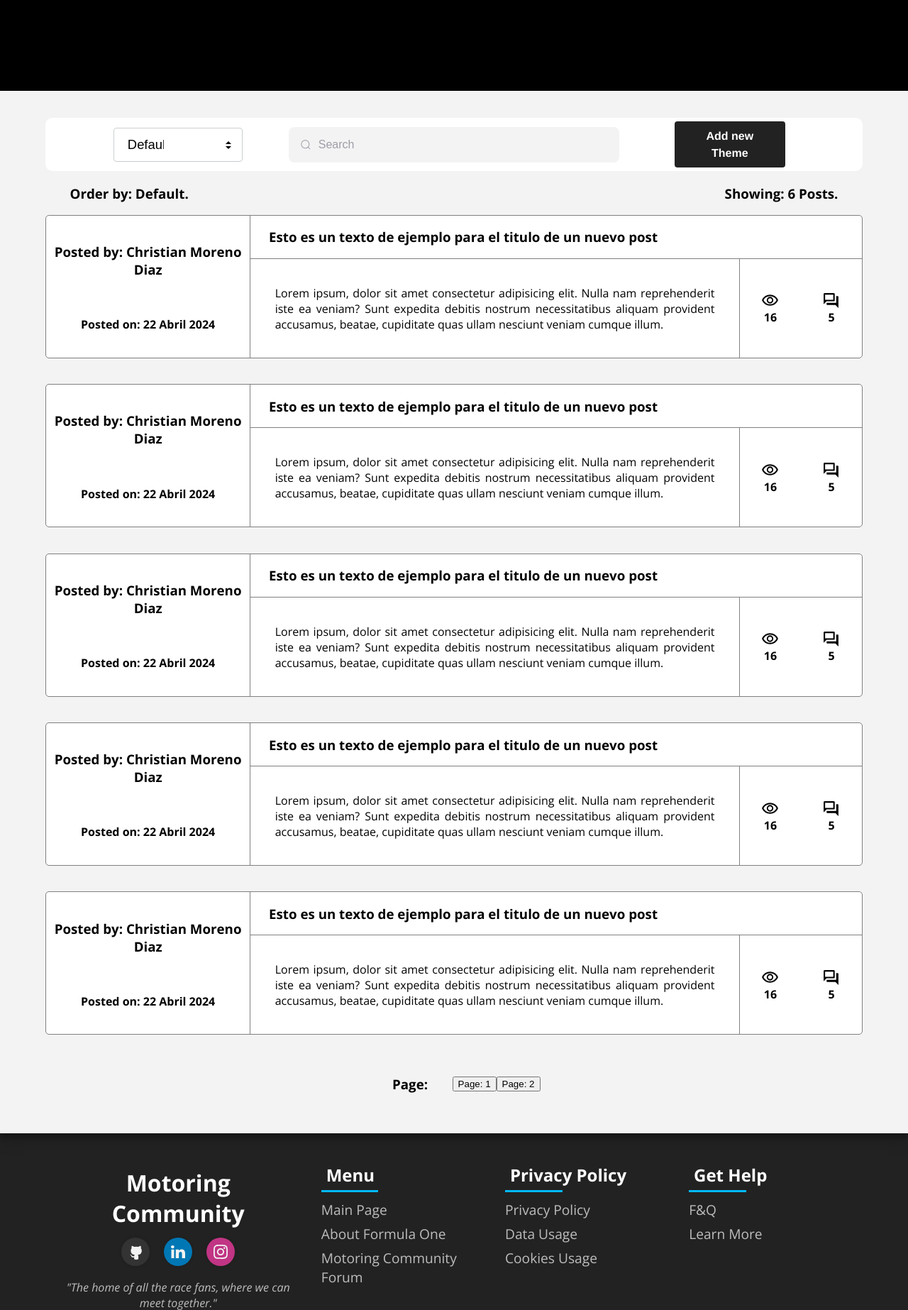
After one commit to Chriiis85/TFG-DAW-2024, a PHP site: page /forum.php in a window 1280 px wide. The commit adds this page. Shown: the top 1846 px of the page at 71% size. Run offline with PHP 8.4, Linux system fonts and the light colour scheme; some libraries are stand-ins or nearby versions.

Commit message:
ForoCreado

```diff
--- a/CSS/forum.css
+++ b/CSS/forum.css
@@ -15,78 +15,76 @@ body {
 .main {
   width: 100%;
   padding-top: 10%;
-  padding-bottom: 5%;
   display: flex;
   align-items: center;
   justify-content: center;
   flex-direction: column;
 }
 
-.main-bar {
+.main-bar{
   width: 90%;
   height: 75px;
   display: flex;
   align-items: center;
   justify-content: center;
   flex-direction: row;
-  border-radius: 5px;
   background-color: white;
-  margin-bottom: 3%;
-  box-shadow: rgba(0, 0, 0, 0.16) 0px 3px 6px, rgba(0, 0, 0, 0.23) 0px 3px 6px;
+  border-radius: 10px;
 }
-
-.main-bar-new {
+.main-bar-filter{
   width: 25%;
   height: 100%;
   display: flex;
   align-items: center;
   justify-content: center;
-  border-top-left-radius: 5px;
-  border-bottom-left-radius: 5px;
+  padding-left: 5%;
 }
 
-.main-bar-search {
+.main-bar-search{
   width: 50%;
   height: 100%;
   display: flex;
   align-items: center;
   justify-content: center;
-  border-left: 2px solid black;
-  border-right: 2px solid black;
 }
 
-.main-bar-filter {
+.main-bar-add{
   width: 25%;
   height: 100%;
   display: flex;
   align-items: center;
   justify-content: center;
-  border-top-right-radius: 5px;
-  border-bottom-right-radius: 5px;
+  padding-right: 5%;
 }
 
-.main-content {
-  width: 90%;
-  display: flex;
-  align-items: flex-start;
-  justify-content: space-between;
-  flex-direction: row;
-}
-
-.main-content1 {
-  width: 33%;
-  display: flex;
-  align-items: center;
-  justify-content: center;
-}
-
-.main-content2 {
-  width: 65%;
+.posts-container{
+  width: 100%;
+  padding-top: 3%;
+  padding-bottom: 3%;
   display: flex;
   align-items: center;
   justify-content: center;
   flex-direction: column;
-  background-color: #0d0c22;
+  background-color: #f3f3f3;
+  box-shadow: rgba(0, 0, 0, 0.19) 0px 10px 20px, rgba(0, 0, 0, 0.23) 0px 6px 6px;
+}
+
+.posts-container-info{
+  width: 90%;
+  display: flex;
+  align-items: center;
+  justify-content: space-between;
+  flex-direction: row;
+  text-align: center;
+}
+
+.post-card-container {
+  width: 90%;
+  height: 200px;
+  margin-bottom: 3%;
+  display: flex;
+  align-items: center;
+  justify-content: center;
 }
 
 .post-card {
@@ -168,7 +166,13 @@ h1 {
 }
 
 .post-card-5 > p {
+  width: 90%;
+  height: 90%;
   padding: 5%;
+  display: flex;
+  align-items: center;
+  justify-content: center;
+  text-align: justify;
 }
 
 .post-card-6 {
@@ -219,29 +223,109 @@ h1 {
   font-weight: bold;
 }
 
-/*PAGINACION*/
-.pagination {
-  /* Estilos para la paginación */
-  margin-top: 10px;
+/*---------------------------------------------------------SEARCH INPUT----------------------------------------------------------------------*/
+.group {
+  position: relative;
+  display: flex;
+  align-items: center;
+  line-height: 28px;
+  width: 90%;
+  height: 100px;
+ }
+
+ .input {
+  width: 100%;
+  height: 50px;
+  line-height: 28px;
+  padding: 0 1rem;
+  padding-left: 2.5rem;
+  border: 2px solid transparent;
+  border-radius: 8px;
+  outline: none;
+  background-color: #f3f3f4;
+  color: #0d0c22;
+  font-size: 1em;
+  transition: .3s ease;
+ }
+
+ .input::placeholder {
+  color: #9e9ea7;
+ }
+
+ .input:focus, input:hover {
+  outline: none;
+  border-color: rgb(0, 185, 255);
+  background-color: #fff;
+  box-shadow: 0 0 0 4px rgb(0 185 255 / 10%);
+ }
+
+ .icon {
+  position: absolute;
+  left: 1rem;
+  fill: #9e9ea7;
+  width: 1rem;
+  height: 1rem;
+ }
+
+ /*-------------------------------------------------------------SELECT----------------------------------------------------------------------*/
+
+ .select {
+  width: 70%;
+  position: relative;
 }
-.pagination button {
-  /* Estilos para los botones de paginación */
-  padding: 5px 10px;
-  margin: 0 2px;
+
+#select3{
+  display: none;
+}
+select {
+  appearance: none;
+  /*  safari  */
+  -webkit-appearance: none;
+  /*  other styles for aesthetics */
+  width: 100%;
+  font-size: 1.15rem;
+  padding: 0.675em 6em 0.675em 1em;
+  background-color: #fff;
+  border: 1px solid #caced1;
+  border-radius: 0.25rem;
+  color: #000;
   cursor: pointer;
 }
 
-/*Buttons*/
-.buttons {
-  background-color: white;
+.select::before,
+.select::after {
+  --size: 0.3rem;
+  content: "";
+  position: absolute;
+  right: 1rem;
+  pointer-events: none;
+}
+
+.select::before {
+  border-left: var(--size) solid transparent;
+  border-right: var(--size) solid transparent;
+  border-bottom: var(--size) solid black;
+  top: 40%;
+}
+
+.select::after {
+  border-left: var(--size) solid transparent;
+  border-right: var(--size) solid transparent;
+  border-top: var(--size) solid black;
+  top: 55%;
+}
+
+/*-------------------------------------------------------------BUTTON ADD---------------------------------------------------------------------*/
+.button-add {
+  background-color: #222;
   border-radius: 4px;
   border-style: none;
   box-sizing: border-box;
-  color: black;
+  color: #fff;
   cursor: pointer;
   display: inline-block;
-  font-family: "Farfetch Basis", "Helvetica Neue", Arial, sans-serif;
-  font-size: 1em;
+  font-family: "Farfetch Basis","Helvetica Neue",Arial,sans-serif;
+  font-size: 16px;
   font-weight: 700;
   line-height: 1.5;
   margin: 0;
@@ -257,52 +341,30 @@ h1 {
   user-select: none;
   -webkit-user-select: none;
   touch-action: manipulation;
-  width: 150px;
+  width: 60%;
 }
 
-.buttons:hover,
-.buttons:focus {
-  opacity: 0.75;
+.button-add:hover,
+.button-add:focus {
+  opacity: .75;
 }
 
-.group {
+/*-------------------------------------------------------------PAGINATION---------------------------------------------------------------------*/
+.pagination{
+  width: 90%;
   display: flex;
-  line-height: 50px;
   align-items: center;
-  position: relative;
-  width: 70%;
+  justify-content: center;
+  flex-direction: row;
 }
-
-.input {
-  width: 100%;
-  height: 40px;
-  line-height: 28px;
-  padding: 0 1rem;
-  padding-left: 2.5rem;
-  border: 2px solid black;
-  border-radius: 8px;
-  outline: none;
-  background-color: #f3f3f4;
-  color: #0d0c22;
-  transition: 0.3s ease;
+.buttonPagination{
+  font-size: 1.25em;
+  width: 30px;
+  height: 30px;
+  display: flex;
+  align-items: center;
+  justify-content: center;
+  margin-left: 2%;
+  border-radius: 50%;
+  background-color: transparent;
 }
-
-.input::placeholder {
-  color: #9e9ea7;
-}
-
-.input:focus,
-input:hover {
-  outline: none;
-  border-color: rgba(0, 48, 73, 0.4);
-  background-color: #fff;
-  box-shadow: 0 0 0 4px rgb(0 48 73 / 10%);
-}
-
-.icon {
-  position: absolute;
-  left: 1rem;
-  fill: #9e9ea7;
-  width: 1rem;
-  height: 1rem;
-}
--- /dev/null
+++ b/forum.php
@@ -0,0 +1,320 @@
+<!DOCTYPE html>
+<html lang="en">
+  <head>
+    <meta charset="UTF-8" />
+    <meta name="viewport" content="width=device-width, initial-scale=1.0" />
+    <title>Motoring Community - Forum</title>
+    <!-- Link al archivo CSS -->
+  </head>
+  <body>
+    <link rel="stylesheet" href="CSS/forum.css" />
+
+    <section class="main">
+      <article class="posts-container" id="postsContainer">
+        <div class="main-bar">
+          <div class="main-bar-filter">
+            <div class="select">
+              <select id="filter">
+                <option value="Default">Default</option>
+                <option value="Popularity">Popularity</option>
+                <option value="Views">Views</option>
+                <option value="Newest">Newest</option>
+              </select>
+            </div>
+          </div>
+          <div class="main-bar-search">
+            <div class="group">
+              <svg class="icon" aria-hidden="true" viewBox="0 0 24 24">
+                <g>
+                  <path
+                    d="M21.53 20.47l-3.66-3.66C19.195 15.24 20 13.214 20 11c0-4.97-4.03-9-9-9s-9 4.03-9 9 4.03 9 9 9c2.215 0 4.24-.804 5.808-2.13l3.66 3.66c.147.146.34.22.53.22s.385-.073.53-.22c.295-.293.295-.767.002-1.06zM3.5 11c0-4.135 3.365-7.5 7.5-7.5s7.5 3.365 7.5 7.5-3.365 7.5-7.5 7.5-7.5-3.365-7.5-7.5z"
+                  ></path>
+                </g>
+              </svg>
+              <input placeholder="Search" type="search" class="input" />
+            </div>
+          </div>
+          <div class="main-bar-add">
+            <button class="button-add" role="button">Add new Theme</button>
+          </div>
+        </div>
+        <div class="posts-container-info">
+          <h1 id="orderP">Order by: Default.</h1>
+          <h1 id="countPostP">Showing: 19 Posts.</h1>
+        </div>
+        <div class="post-card-container">
+          <div class="post-card">
+            <div class="post-card-1">
+              <h1>Posted by: Christian Moreno Diaz</h1>
+              <p>Posted on: 22 Abril 2024</p>
+            </div>
+            <div class="post-card-2">
+              <div class="post-card-3">
+                <h1>
+                  Esto es un texto de ejemplo para el titulo de un nuevo post
+                </h1>
+              </div>
+              <div class="post-card-4">
+                <div class="post-card-5">
+                  <p id="pLimit">
+                    Lorem ipsum, dolor sit amet consectetur adipisicing elit.
+                    Nulla nam reprehenderit iste ea veniam? Sunt expedita
+                    debitis nostrum necessitatibus aliquam provident accusamus,
+                    beatae, cupiditate quas ullam nesciunt veniam cumque illum.
+                  </p>
+                </div>
+                <div class="post-card-6">
+                  <div class="post-card-views">
+                    <img src="Images/view.svg" alt="" />
+                    <p>16</p>
+                  </div>
+                  <div class="post-card-msg">
+                    <img src="Images/msg.svg" alt="" />
+                    <p>5</p>
+                  </div>
+                </div>
+              </div>
+            </div>
+          </div>
+        </div>
+        <div class="post-card-container">
+          <div class="post-card">
+            <div class="post-card-1">
+              <h1>Posted by: Christian Moreno Diaz</h1>
+              <p>Posted on: 22 Abril 2024</p>
+            </div>
+            <div class="post-card-2">
+              <div class="post-card-3">
+                <h1>
+                  Esto es un texto de ejemplo para el titulo de un nuevo post
+                </h1>
+              </div>
+              <div class="post-card-4">
+                <div class="post-card-5">
+                  <p id="pLimit">
+                    Lorem ipsum, dolor sit amet consectetur adipisicing elit.
+                    Nulla nam reprehenderit iste ea veniam? Sunt expedita
+                    debitis nostrum necessitatibus aliquam provident accusamus,
+                    beatae, cupiditate quas ullam nesciunt veniam cumque illum.
+                  </p>
+                </div>
+                <div class="post-card-6">
+                  <div class="post-card-views">
+                    <img src="Images/view.svg" alt="" />
+                    <p>16</p>
+                  </div>
+                  <div class="post-card-msg">
+                    <img src="Images/msg.svg" alt="" />
+                    <p>5</p>
+                  </div>
+                </div>
+              </div>
+            </div>
+          </div>
+        </div>
+        <div class="post-card-container">
+          <div class="post-card">
+            <div class="post-card-1">
+              <h1>Posted by: Christian Moreno Diaz</h1>
+              <p>Posted on: 22 Abril 2024</p>
+            </div>
+            <div class="post-card-2">
+              <div class="post-card-3">
+                <h1>
+                  Esto es un texto de ejemplo para el titulo de un nuevo post
+                </h1>
+              </div>
+              <div class="post-card-4">
+                <div class="post-card-5">
+                  <p id="pLimit">
+                    Lorem ipsum, dolor sit amet consectetur adipisicing elit.
+                    Nulla nam reprehenderit iste ea veniam? Sunt expedita
+                    debitis nostrum necessitatibus aliquam provident accusamus,
+                    beatae, cupiditate quas ullam nesciunt veniam cumque illum.
+                  </p>
+                </div>
+                <div class="post-card-6">
+                  <div class="post-card-views">
+                    <img src="Images/view.svg" alt="" />
+                    <p>16</p>
+                  </div>
+                  <div class="post-card-msg">
+                    <img src="Images/msg.svg" alt="" />
+                    <p>5</p>
+                  </div>
+                </div>
+              </div>
+            </div>
+          </div>
+        </div>
+        <div class="post-card-container">
+          <div class="post-card">
+            <div class="post-card-1">
+              <h1>Posted by: Christian Moreno Diaz</h1>
+              <p>Posted on: 22 Abril 2024</p>
+            </div>
+            <div class="post-card-2">
+              <div class="post-card-3">
+                <h1>
+                  Esto es un texto de ejemplo para el titulo de un nuevo post
+                </h1>
+              </div>
+              <div class="post-card-4">
+                <div class="post-card-5">
+                  <p id="pLimit">
+                    Lorem ipsum, dolor sit amet consectetur adipisicing elit.
+                    Nulla nam reprehenderit iste ea veniam? Sunt expedita
+                    debitis nostrum necessitatibus aliquam provident accusamus,
+                    beatae, cupiditate quas ullam nesciunt veniam cumque illum.
+                  </p>
+                </div>
+                <div class="post-card-6">
+                  <div class="post-card-views">
+                    <img src="Images/view.svg" alt="" />
+                    <p>16</p>
+                  </div>
+                  <div class="post-card-msg">
+                    <img src="Images/msg.svg" alt="" />
+                    <p>5</p>
+                  </div>
+                </div>
+              </div>
+            </div>
+          </div>
+        </div>
+        <div class="post-card-container">
+          <div class="post-card">
+            <div class="post-card-1">
+              <h1>Posted by: Christian Moreno Diaz</h1>
+              <p>Posted on: 22 Abril 2024</p>
+            </div>
+            <div class="post-card-2">
+              <div class="post-card-3">
+                <h1>
+                  Esto es un texto de ejemplo para el titulo de un nuevo post
+                </h1>
+              </div>
+              <div class="post-card-4">
+                <div class="post-card-5">
+                  <p id="pLimit">
+                    Lorem ipsum, dolor sit amet consectetur adipisicing elit.
+                    Nulla nam reprehenderit iste ea veniam? Sunt expedita
+                    debitis nostrum necessitatibus aliquam provident accusamus,
+                    beatae, cupiditate quas ullam nesciunt veniam cumque illum.
+                  </p>
+                </div>
+                <div class="post-card-6">
+                  <div class="post-card-views">
+                    <img src="Images/view.svg" alt="" />
+                    <p>16</p>
+                  </div>
+                  <div class="post-card-msg">
+                    <img src="Images/msg.svg" alt="" />
+                    <p>5</p>
+                  </div>
+                </div>
+              </div>
+            </div>
+          </div>
+        </div>
+        <div class="post-card-container">
+          <div class="post-card">
+            <div class="post-card-1">
+              <h1>Posted by: Christian Moreno Diaz</h1>
+              <p>Posted on: 22 Abril 2024</p>
+            </div>
+            <div class="post-card-2">
+              <div class="post-card-3">
+                <h1>
+                  Esto es un texto de ejemplo para el titulo de un nuevo post
+                </h1>
+              </div>
+              <div class="post-card-4">
+                <div class="post-card-5">
+                  <p id="pLimit">
+                    Lorem ipsum, dolor sit amet consectetur adipisicing elit.
+                    Nulla nam reprehenderit iste ea veniam? Sunt expedita
+                    debitis nostrum necessitatibus aliquam provident accusamus,
+                    beatae, cupiditate quas ullam nesciunt veniam cumque illum.
+                  </p>
+                </div>
+                <div class="post-card-6">
+                  <div class="post-card-views">
+                    <img src="Images/view.svg" alt="" />
+                    <p>16</p>
+                  </div>
+                  <div class="post-card-msg">
+                    <img src="Images/msg.svg" alt="" />
+                    <p>5</p>
+                  </div>
+                </div>
+              </div>
+            </div>
+          </div>
+        </div>
+        <div class="pagination" id="pagination">
+          <h1>Page:</h1>
+        </div>
+      </article>
+    </section>
+    <?php
+    include "footer.php";
+    ?>
+  </body>
+  <script>
+    document.addEventListener("DOMContentLoaded", function () {
+      let postsContainer = document.getElementById("postsContainer");
+      let pagination = document.getElementById("pagination");
+      let postContainers = document.querySelectorAll(".post-card-container");
+      let postsPerPage = 5;
+      let numPages = Math.ceil(postContainers.length / postsPerPage);
+      let currentPage = 1;
+
+      // Mostrar las tarjetas para la página actual
+      function showPage(pageNum) {
+        let start = (pageNum - 1) * postsPerPage;
+        let end = start + postsPerPage;
+
+        postContainers.forEach(function (container, index) {
+          if (index >= start && index < end) {
+            container.style.display = "flex";
+          } else {
+            container.style.display = "none";
+          }
+        });
+      }
+
+      // Generar botones de paginación
+      for (let i = 1; i <= numPages; i++) {
+        let button = document.createElement("button");
+        button.textContent = "Page: " + i;
+        button.addEventListener("click", function () {
+          currentPage = parseInt(this.textContent.split(":")[1].trim());
+          showPage(currentPage);
+        });
+        pagination.appendChild(button);
+      }
+
+      // Mostrar la primera página por defecto
+      showPage(currentPage);
+
+      let filterSelect = document.getElementById("filter");
+      let orderP = document.getElementById("orderP");
+
+      // Agregar un event listener para el evento "change" del select
+      filterSelect.addEventListener("change", function () {
+        // Obtener el valor seleccionado
+        let selectedValue = this.value;
+
+        // Actualizar el contenido del párrafo con el valor seleccionado
+        orderP.textContent = "Order by: " + selectedValue + ".";
+      });
+
+      let totalPosts = document.querySelectorAll(".post-card-container");
+      countPost = "Showing: " + totalPosts.length + " Posts.";
+
+      let countPostP = document.getElementById("countPostP");
+      countPostP.textContent = countPost;
+    });
+  </script>
+</html>
--- a/header.php
+++ b/header.php
@@ -31,7 +31,7 @@
           HISTORIC DATA
         </p>
         <p onclick="window.location.href = 'standings.php'">SEASON STANDINGS</p>
-        <p>FORUM</p>
+        <p onclick="window.location.href = 'forum.php'">FORUM</p>
       </div>
       <div class="header-container3"></div>
     </article>
--- a/headerMain.php
+++ b/headerMain.php
@@ -25,7 +25,7 @@
           HISTORIC DATA
         </p>
         <p onclick="window.location.href = 'standings.php'">SEASON STANDINGS</p>
-        <p>FORUM</p>
+        <p onclick="window.location.href = 'forum.php'">FORUM</p>
       </div>
       <div class="header-container3"></div>
     </article>
```
Also changed, not shown: forum.html (deleted, +0 -91 lines), CSS/forumPosts.css (added), forumPosts.html (added).
